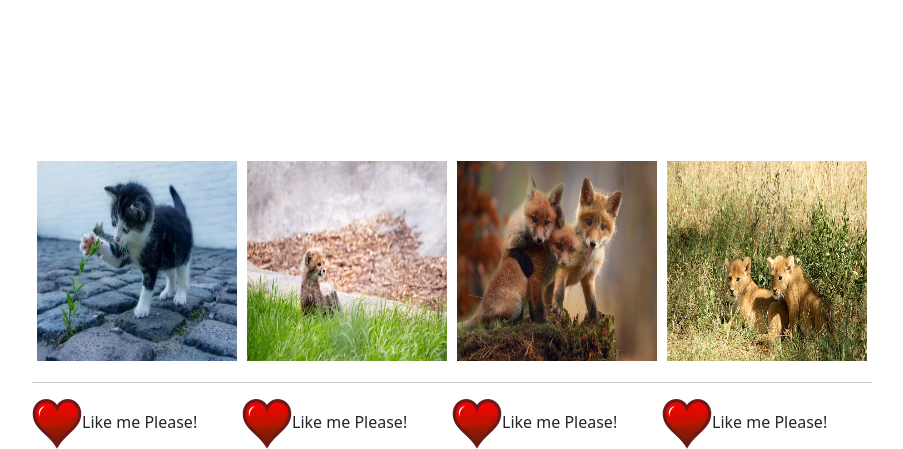
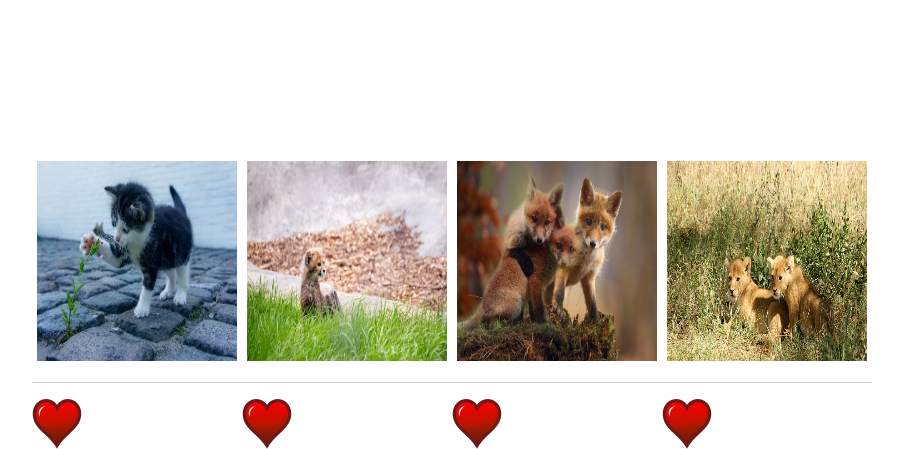
Before and after one commit to ahmadsaaty/petVote, a plain HTML site: page index.html in a window 1280 px wide. Both pictures are taken after a click on the button "Start Voting". Shown: the part 164-613 px from the top of the page, without its empty margins (188-1091 px from the left). Drawn offline with nearby package versions, Linux system fonts and the light colour scheme.

Commit message:
4th commit

```diff
--- a/index.html
+++ b/index.html
@@ -20,7 +20,7 @@
         <div class="ImageContainer hidden">
             <img class="petImages " src="./img/cat.jpg" alt="cat">
             <hr>
-            <img src="./img/Heart.png " alt="heart" class="heart">Like me Please!</img>
+            <img style="width: 50px; height: 50px;" src="./img/Heart.png " alt="heart" class="heart">
 
             <div class="votes">Votes:</div>
             <div class="votes" id="pet1Index">0</div>
@@ -30,7 +30,7 @@
         <div class="ImageContainer hidden">
             <img class="petImages " src="./img/cheetah.jpg" alt="cheetah">
             <hr>
-            <img src="./img/Heart.png " alt="heart" class="heart">Like me Please!</img>
+            <img src="./img/Heart.png " alt="heart" class="heart">
             <div class="votes">Votes:</div>
             <div class="votes" id="pet2Index">0</div>
         </div>
@@ -39,7 +39,7 @@
         <div class="ImageContainer hidden">
             <img class="petImages " src="./img/fox.jpg" alt="fox">
             <hr>
-            <img src="./img/Heart.png " alt="heart" class="heart">Like me Please!</img>
+            <img src="./img/Heart.png " alt="heart" class="heart">
 
             <div class="votes">Votes:</div>
             <div class="votes" id="pet3Index">0</div>
@@ -49,7 +49,7 @@
         <div class="ImageContainer hidden">
             <img class="petImages " src="./img/lion.jpg" alt="lion">
             <hr>
-            <img src="./img/Heart.png " alt="heart" class="heart">Like me Please!</img>
+            <img src="./img/Heart.png " alt="heart" class="heart">
             <div class="votes">Votes:</div>
             <div class="votes" id="pet4Index">0</div>
         </div>
```
